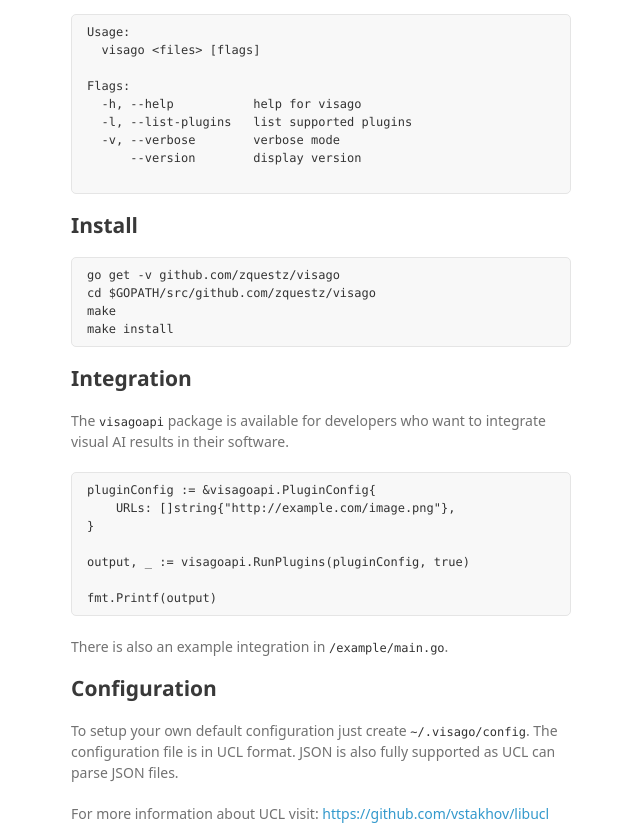
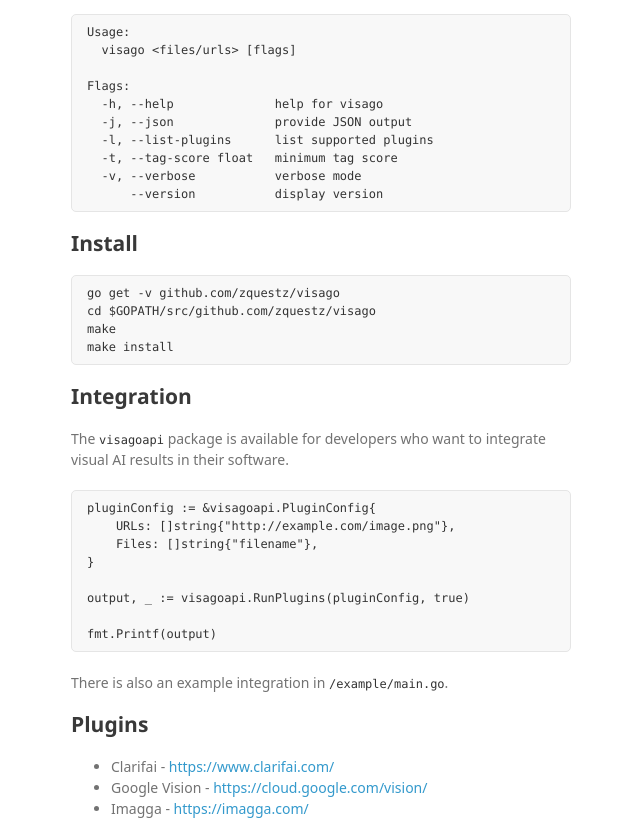
Before and after one commit to leobcn/visago, a plain HTML site: page index.html in a window 1280 px wide. Shown: the part 1335-2168 px from the top of the page, without its empty margins (499-1139 px from the left). Drawn offline with Linux system fonts and the light colour scheme; a web font is replaced by a local one.

Commit message:
Create gh-pages branch via GitHub

```diff
--- a/index.html
+++ b/index.html
@@ -34,14 +34,15 @@
 <a id="visago" class="anchor" href="#visago" aria-hidden="true"><span aria-hidden="true" class="octicon octicon-link"></span></a>visago</h1>
 
 <pre><code>Usage:
-  visago &lt;files&gt; [flags]
+  visago &lt;files/urls&gt; [flags]
 
 Flags:
-  -h, --help           help for visago
-  -l, --list-plugins   list supported plugins
-  -v, --verbose        verbose mode
-      --version        display version
-
+  -h, --help              help for visago
+  -j, --json              provide JSON output
+  -l, --list-plugins      list supported plugins
+  -t, --tag-score float   minimum tag score
+  -v, --verbose           verbose mode
+      --version           display version
 </code></pre>
 
 <h2>
@@ -60,6 +61,7 @@ make install
 
 <pre><code>pluginConfig := &amp;visagoapi.PluginConfig{
     URLs: []string{"http://example.com/image.png"},
+    Files: []string{"filename"},
 }
 
 output, _ := visagoapi.RunPlugins(pluginConfig, true)
@@ -68,6 +70,18 @@ fmt.Printf(output)
 </code></pre>
 
 <p>There is also an example integration in <code>/example/main.go</code>.</p>
+
+<h2>
+<a id="plugins" class="anchor" href="#plugins" aria-hidden="true"><span aria-hidden="true" class="octicon octicon-link"></span></a>Plugins</h2>
+
+<ul>
+<li>Clarifai - <a href="https://www.clarifai.com/">https://www.clarifai.com/</a>
+</li>
+<li>Google Vision - <a href="https://cloud.google.com/vision/">https://cloud.google.com/vision/</a>
+</li>
+<li>Imagga - <a href="https://imagga.com/">https://imagga.com/</a>
+</li>
+</ul>
 
 <h2>
 <a id="configuration" class="anchor" href="#configuration" aria-hidden="true"><span aria-hidden="true" class="octicon octicon-link"></span></a>Configuration</h2>
```
Also changed, not shown: params.json (+1 -1 lines).
